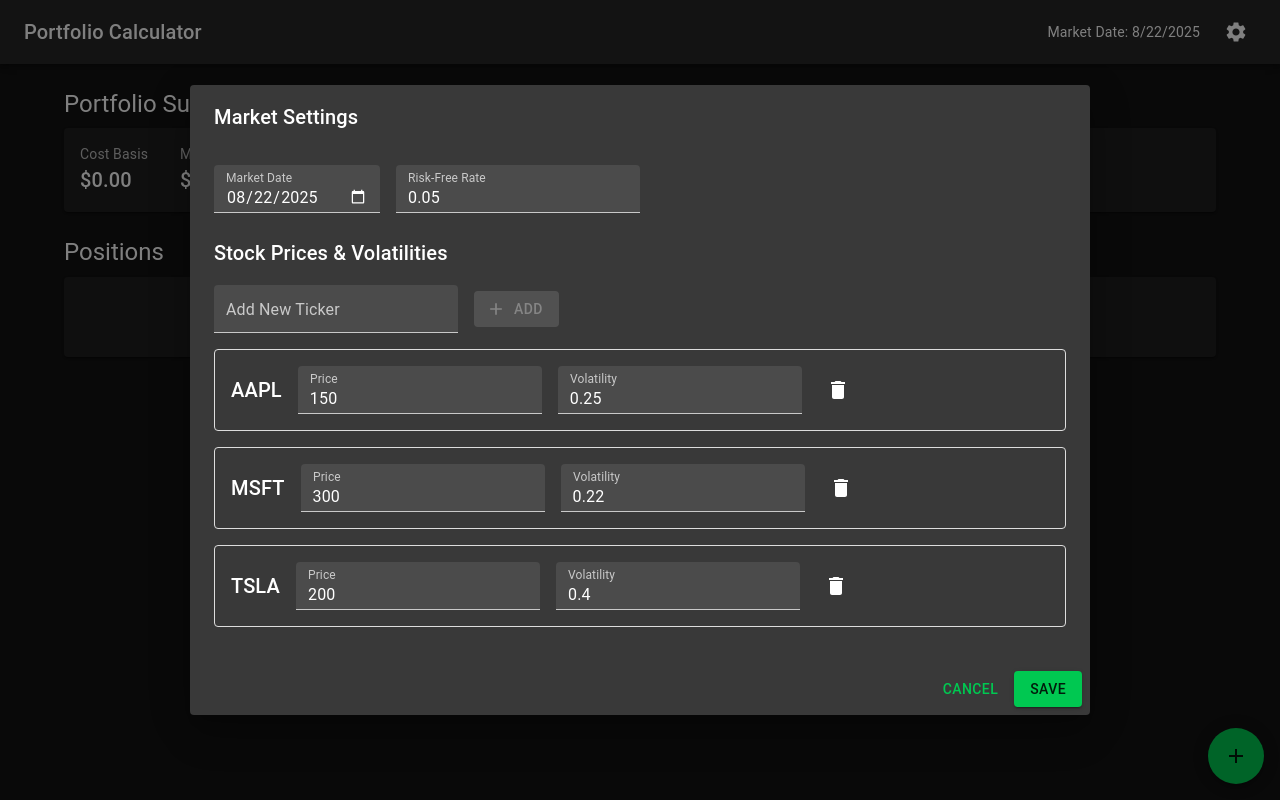
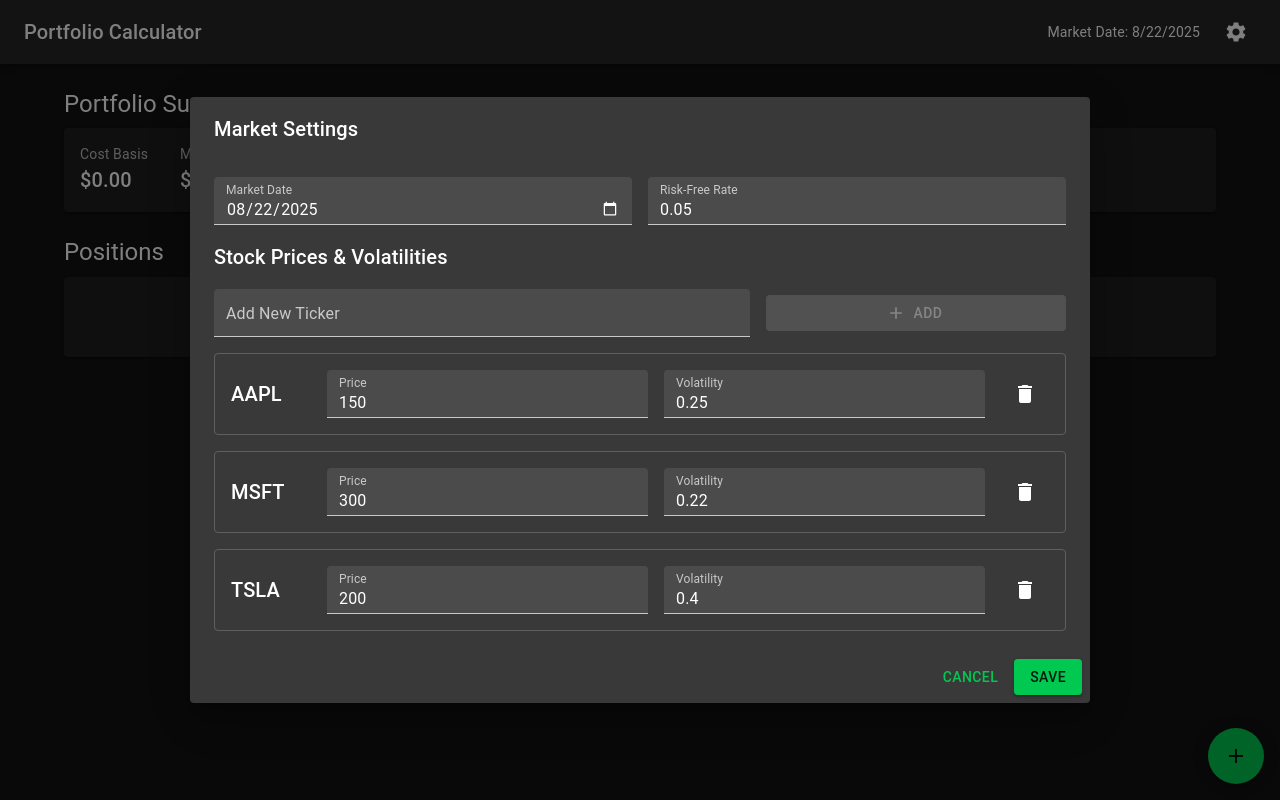
Before and after one commit to cpoonolly/simple-position-calculator, a React (Vite) app: page / in a window 1280 px wide. Both pictures are taken after a click on the button 1236 px from the left and 32 px from the top of the page. Built offline with nearby package versions, Linux system fonts and the light colour scheme.

Commit message:
Updating Grids to use Stacks

```diff
--- a/src/components/MarketSettingsDialog.tsx
+++ b/src/components/MarketSettingsDialog.tsx
@@ -8,7 +8,7 @@
   TextField,
   Typography,
   Box,
-  Grid,
+  Stack,
   IconButton
 } from '@mui/material';
 
@@ -76,9 +76,9 @@
       <Dialog open={open} onClose={onClose} maxWidth="md" fullWidth>
         <DialogTitle>Market Settings</DialogTitle>
         <DialogContent>
-          <Box sx={{ mt: 2 }}>
-            <Grid container spacing={2}>
-              <Grid item xs={12} sm={6}  {...({} as any)}>
+          <Stack spacing={2} sx={{ mt: 2 }}>
+            {/* Market Date & Risk-Free Rate */}
+            <Stack direction="row" spacing={2}>
               <TextField
                 label="Market Date"
                 type="date"
@@ -96,8 +96,6 @@
                 }}
                 fullWidth
               />
-              </Grid>
-              <Grid item xs={12} sm={6}  {...({} as any)}>
               <TextField
                 label="Risk-Free Rate"
                 type="number"
@@ -108,16 +106,14 @@
                 inputProps={{ step: 0.001, min: 0 }}
                 fullWidth
               />
-              </Grid>
-            </Grid>
+            </Stack>
 
-            <Typography variant="h6" sx={{ mt: 3, mb: 2 }}>
+            <Typography variant="h6" sx={{ mt: 1 }}>
               Stock Prices & Volatilities
             </Typography>
 
-            <Box sx={{ mb: 2 }}>
-              <Grid container spacing={2} alignItems="center">
-                <Grid item xs={8}  {...({} as any)}>
+            {/* Add New Ticker Row */}
+            <Stack direction="row" spacing={2} alignItems="center">
               <TextField
                 label="Add New Ticker"
                 value={newTicker}
@@ -125,30 +121,26 @@
                 onKeyPress={(e) => e.key === 'Enter' && handleAddTicker()}
                 variant="filled"
                 size="small"
-                    fullWidth
+                sx={{ flex: 2 }}
               />
-                </Grid>
-                <Grid item xs={4}  {...({} as any)}>
               <Button
                 variant="contained"
                 startIcon={<AddIcon />}
                 onClick={handleAddTicker}
                 disabled={!newTicker}
-                    fullWidth
+                sx={{ flex: 1 }}
               >
                 Add
               </Button>
-                </Grid>
-              </Grid>
+            </Stack>
+
+            {/* Ticker Rows */}
+            {Object.entries(prices).map(([ticker, data]) => (
+              <Box key={ticker} sx={{ p: 2, border: '1px solid #5f5f5f', borderRadius: 1 }}>
+                <Stack direction="row" spacing={2} alignItems="center">
+                  <Box sx={{ minWidth: 80 }}>
+                    <Typography variant="h6">{ticker}</Typography>
                   </Box>
-
-            {Object.entries(prices).map(([ticker, data]) => (
-              <Box key={ticker} sx={{ mb: 2, p: 2, border: '1px solid #ddd', borderRadius: 1 }}>
-                <Grid container spacing={2} alignItems="center">
-                  <Grid item xs={3}  {...({} as any)}>
-                    <Typography variant="h6">{ticker}</Typography>
-                  </Grid>
-                  <Grid item xs={3}  {...({} as any)}>
                   <TextField
                     label="Price"
                     type="number"
@@ -159,8 +151,6 @@
                     inputProps={{ step: 0.01, min: 0 }}
                     fullWidth
                   />
-                  </Grid>
-                  <Grid item xs={3}  {...({} as any)}>
                   <TextField
                     label="Volatility"
                     type="number"
@@ -171,19 +161,16 @@
                     inputProps={{ step: 0.01, min: 0 }}
                     fullWidth
                   />
-                  </Grid>
-                  <Grid item xs={3}  {...({} as any)}>
                   <IconButton
                     onClick={() => handleRemoveTicker(ticker)}
-                      sx={{ color: 'white' }}
+                    sx={{ color: 'white', minWidth: 48 }}
                   >
                     <DeleteIcon />
                   </IconButton>
-                  </Grid>
-                </Grid>
+                </Stack>
               </Box>
             ))}
-          </Box>
+          </Stack>
         </DialogContent>
         <DialogActions>
           <Button onClick={onClose}>Cancel</Button>
```
Lines whose indentation alone changed are shown as unchanged.
